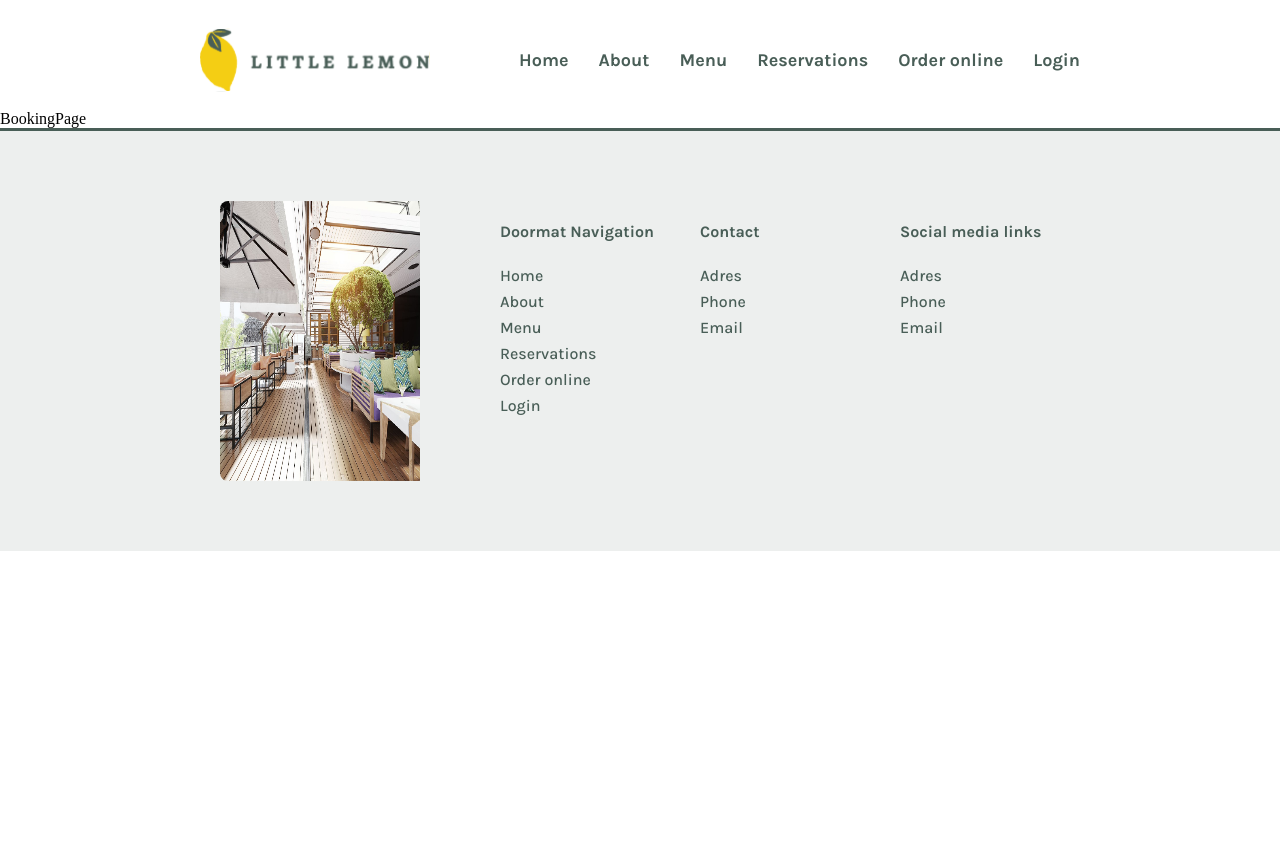
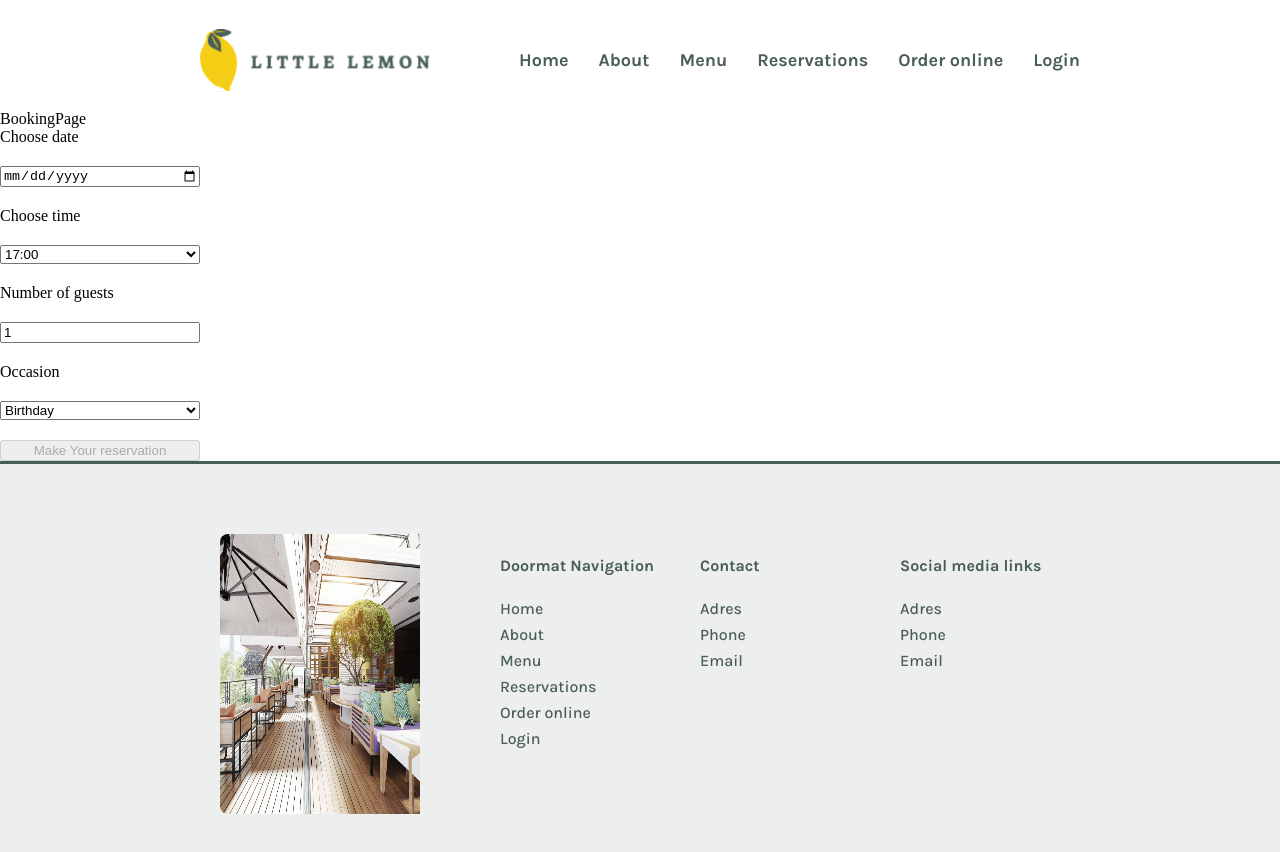
Before and after one commit to Agata10/Restaurant-app, a React (Create React App) app: page /reservations in a window 1280 px wide. Shown: the top 852 px of the page. Before the commit the page ends 800 px from the top, so only its background shows below. Built offline with nearby package versions, Linux system fonts and the light colour scheme; a web font is replaced by a local one.

Commit message:
Add useState hook and form for booking a table

```diff
--- /dev/null
+++ b/src/components/BookingForm.js
@@ -0,0 +1,106 @@
+import React from 'react';
+import { useState } from 'react';
+
+export const BookingForm = (props) => {
+  const [date, setDate] = useState('');
+  const [time, setTime] = useState(props.avaiableTimes[0]);
+  const [guests, setGuests] = useState('1');
+  const [occasion, setOccasion] = useState('birthday');
+
+  const clearForm = () => {
+    setDate('');
+    setTime('');
+    setGuests('');
+    setOccasion('');
+  };
+
+  const getIsFormValid = () => {
+    return date && time && guests && occasion;
+  };
+
+  const handleSubmit = (e) => {
+    e.preventDefault();
+    alert(
+      'Date ' +
+        date +
+        ' time ' +
+        time +
+        ' guests: ' +
+        guests +
+        ' ocassion ' +
+        occasion,
+    );
+    clearForm();
+  };
+
+  const handleChange = (e) => {
+    setDate(e);
+    props.dispatch(e);
+  };
+
+  return (
+    <form
+      style={{ display: 'grid', maxWidth: '200px', gap: '20px' }}
+      onSubmit={handleSubmit}
+    >
+      <label htmlFor="res-date">Choose date</label>
+      <input
+        type="date"
+        id="res-date"
+        name="date"
+        value={date}
+        onChange={(e) => {
+          handleChange(e.target.value);
+        }}
+      />
+      <label htmlFor="res-time">Choose time</label>
+      <select
+        id="res-time"
+        name="time"
+        onChange={(e) => {
+          setTime(e.target.value);
+        }}
+      >
+        {props.avaiableTimes.map((time) => (
+          <option key={time} value={time}>
+            {time}
+          </option>
+        ))}
+      </select>
+      <label htmlFor="guests">Number of guests</label>
+      <input
+        type="number"
+        placeholder="1"
+        min="1"
+        max="10"
+        id="guests"
+        name="guests"
+        value={guests}
+        onChange={(e) => {
+          setGuests(e.target.value);
+        }}
+      />
+      <label htmlFor="occasion">Occasion</label>
+      <select
+        id="occasion"
+        name="occasion"
+        value={occasion}
+        onChange={(e) => {
+          setOccasion(e.target.value);
+        }}
+      >
+        <option value="birthday">Birthday</option>
+        <option value="engagement">Engagement</option>
+        <option value="anniversary">Anniversary</option>
+        <option value="baby shower">Baby Shower</option>
+        <option value="gender reveal">Gender Reveal</option>
+        <option value="gradiuation">Gradiuation</option>
+      </select>
+      <input
+        type="submit"
+        value="Make Your reservation"
+        disabled={!getIsFormValid()}
+      />
+    </form>
+  );
+};
--- a/src/components/BookingPage.js
+++ b/src/components/BookingPage.js
@@ -1,5 +1,14 @@
 import React from 'react';
+import { BookingForm } from './BookingForm';
 
-export const BookingPage = () => {
-  return <div>BookingPage</div>;
+export const BookingPage = (props) => {
+  return (
+    <div>
+      BookingPage
+      <BookingForm
+        avaiableTimes={props.avaiableTimes}
+        dispatch={props.dispatch}
+      />
+    </div>
+  );
 };
--- a/src/components/Main.js
+++ b/src/components/Main.js
@@ -1,13 +1,31 @@
 import { Homepage } from './Homepage';
 import { BookingPage } from './BookingPage';
 import { Route, Routes } from 'react-router-dom';
+import { useReducer, useState } from 'react';
 
 function Main() {
+  const initializeTimes = [
+    '17:00',
+    '18:00',
+    '19:00',
+    '20:00',
+    '21:00',
+    '22:00',
+  ];
+  const updateTimes = (state, date) => {
+    return [...initializeTimes];
+  };
+
+  const [state, dispatch] = useReducer(updateTimes, initializeTimes);
+
   return (
     <main>
       <Routes>
          <Route path="/" element={<Homepage />}></Route>
-        <Route path="/reservations" element={<BookingPage />}></Route>
+        <Route
+          path="/reservations"
+          element={<BookingPage avaiableTimes={state} dispatch={dispatch} />}
+        ></Route>
       </Routes>
     </main>
   );
--- a/src/components/Nav.js
+++ b/src/components/Nav.js
@@ -22,12 +22,12 @@ function Nav() {
           </Link>
         </li>
         <li>
-          <Link class="nav-item" to="/reservations">
+          <Link className="nav-item" to="/reservations">
             Reservations
           </Link>
         </li>
         <li>
-          <Link class="nav-item" to="/order-online">
+          <Link className="nav-item" to="/order-online">
             Order online
           </Link>
         </li>
```
